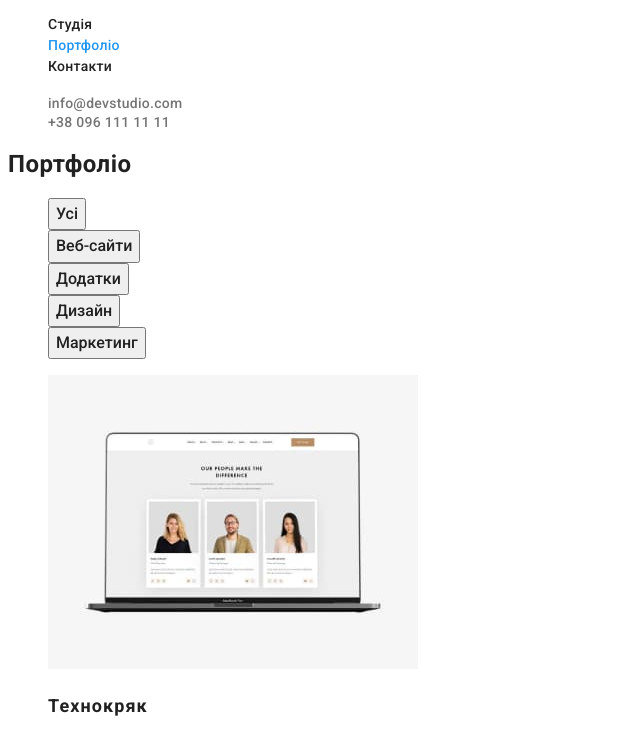
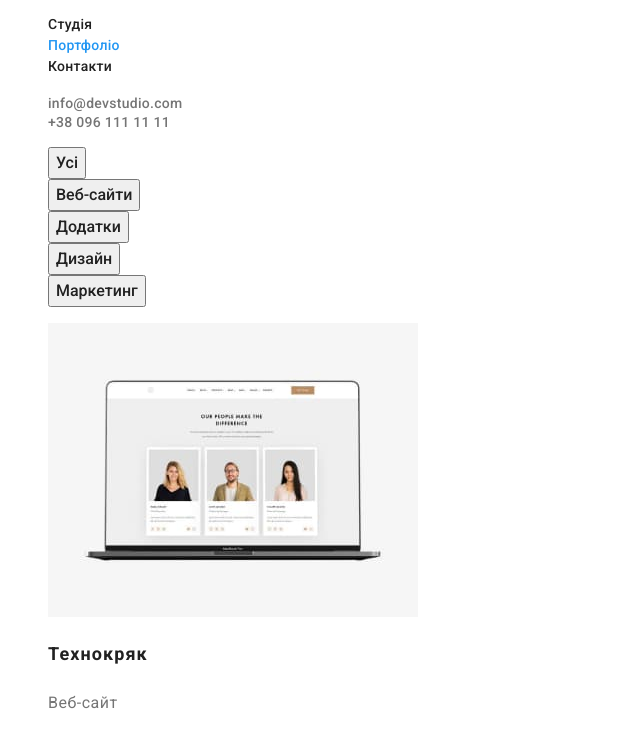
Before and after one commit to Oksana-24/goit-markup-hw-02, a plain HTML site: page portfolio.html in a window 1280 px wide. Shown: the part 41-772 px from the top of the page, without its empty margins (0-640 px from the left). Drawn offline with Linux system fonts and the light colour scheme.

Commit message:
update portfolio.html

```diff
--- a/portfolio.html
+++ b/portfolio.html
@@ -40,7 +40,7 @@
     <main class="main-portfolio">
         <!-- Портфоліо -->
         <section>
-            <h1>Портфоліо</h1>
+            <h1 class="visually-hidden">Портфоліо</h1>
             <ul class="list-button list">
                 <li>
                 <button class="button-portfolio" type="button">Усі</button>
```
